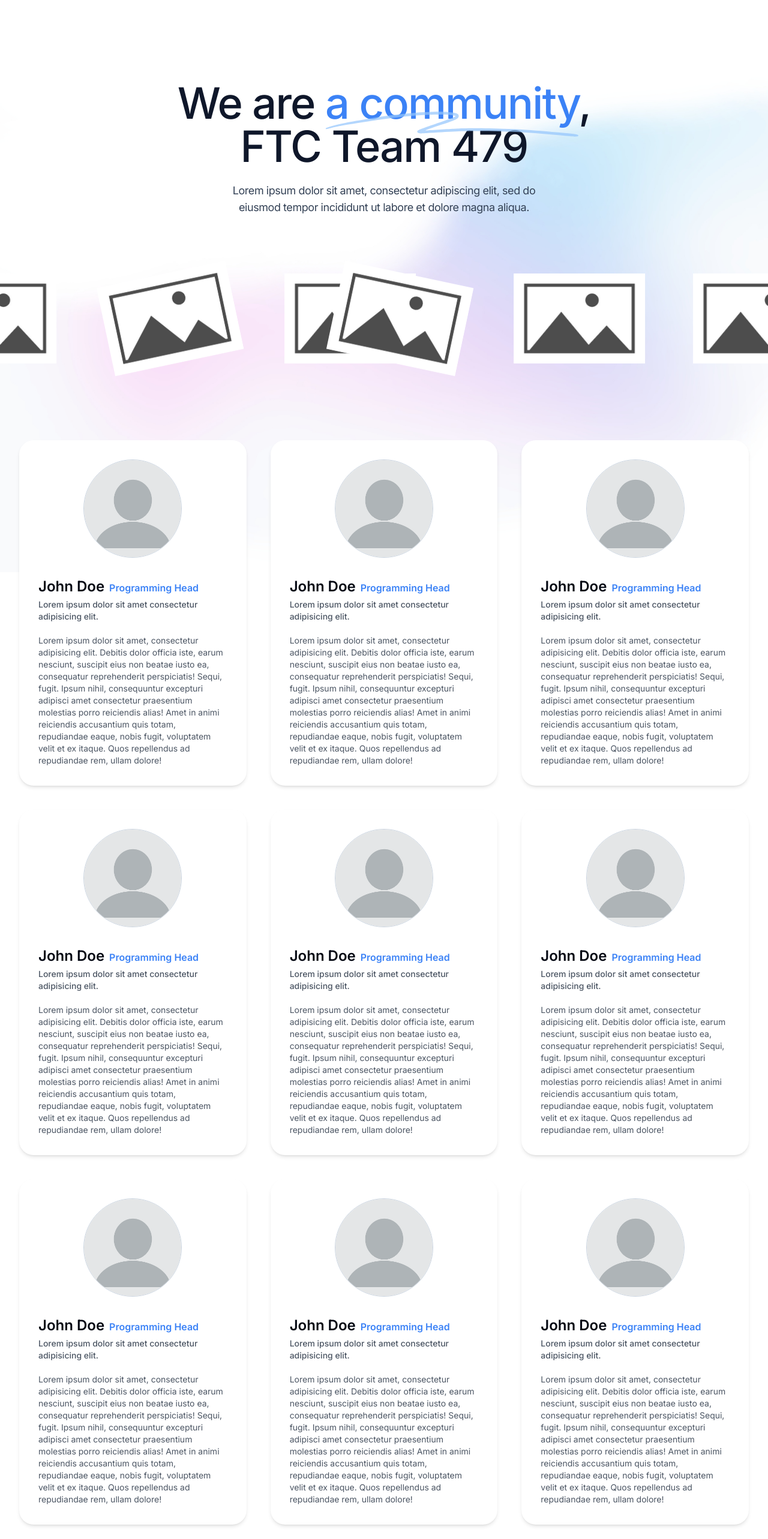
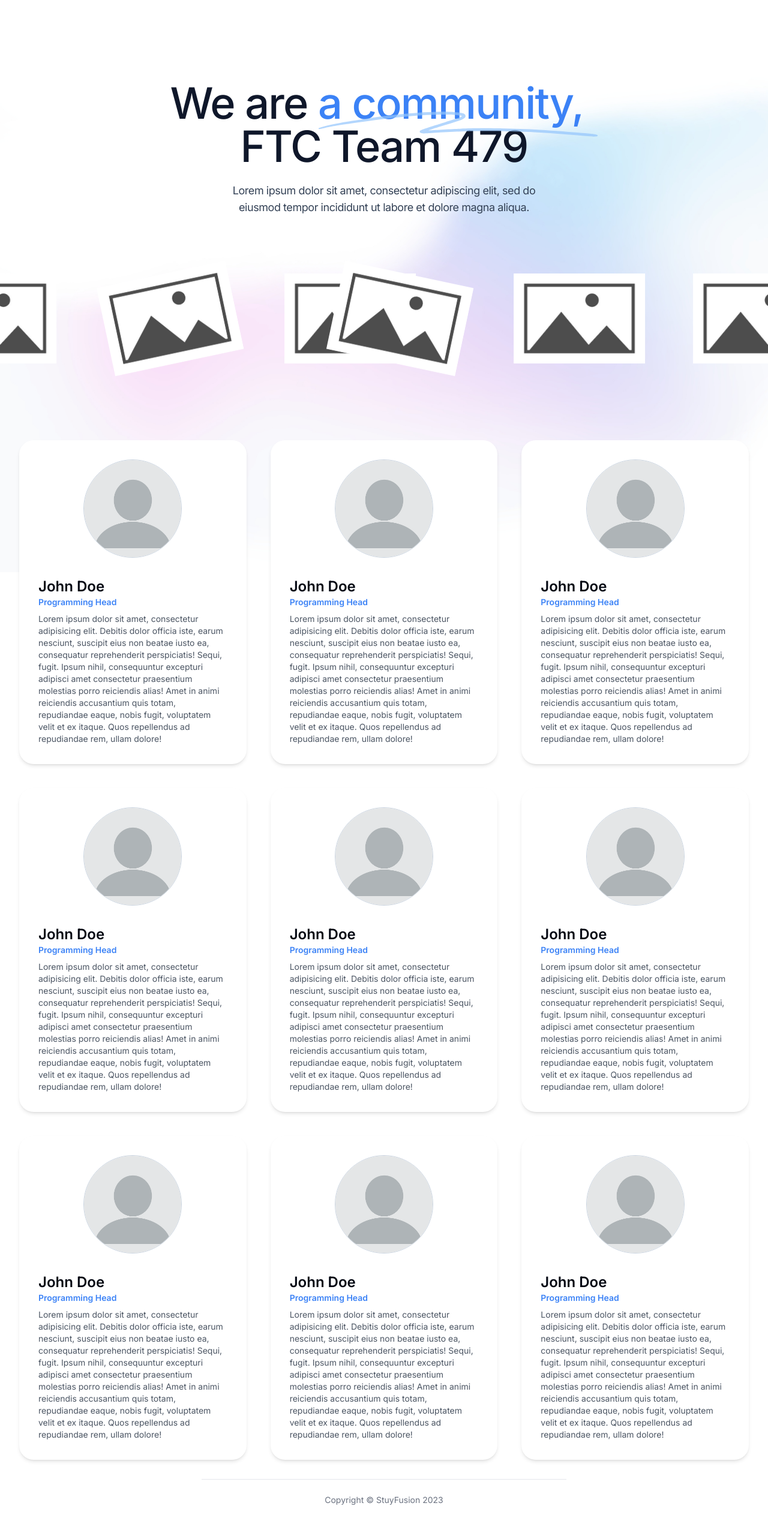
Before and after one commit to fusion479/fusion479.com, a Next.js app: page /about in a window 1280 px wide. Shown: the part 120-2686 px from the top of the page at 60% size. Built offline with nearby package versions, Linux system fonts and the light colour scheme.

Commit message:
typewriter + init robots page

```diff
--- a/package.json
+++ b/package.json
@@ -13,7 +13,8 @@
     "next": "13.5.6",
     "react": "^18",
     "react-dom": "^18",
-    "react-icons": "^4.11.0"
+    "react-icons": "^4.11.0",
+    "typewriter-effect": "^2.21.0"
   },
   "devDependencies": {
     "@types/node": "^20",
--- a/src/app/about/components/Hero.tsx
+++ b/src/app/about/components/Hero.tsx
@@ -4,7 +4,7 @@ export default function Hero() {
   return (
     <div className="max-w-3xl ml-auto mr-auto">
       <Title
-        bold="a community"
+        bold="a community,"
         description="Lorem ipsum dolor sit amet, consectetur adipiscing elit, sed do eiusmod tempor incididunt ut labore et dolore magna aliqua."
       />
     </div>
--- a/src/app/about/components/Team.tsx
+++ b/src/app/about/components/Team.tsx
@@ -18,13 +18,10 @@ export default function Team() {
           <span className="text-base font-semibold md:text-2xl text-gray-950">
             John Doe
           </span>
-          <span className="px-2 text-sm font-semibold md:text-base text-blue-500">
+          <p className="text-sm font-semibold text-blue-500">
             Programming Head
-          </span>
-          <p className="py-1 text-xs font-medium text-gray-600 md:text-sm">
-            Lorem ipsum dolor sit amet consectetur adipisicing elit.
           </p>
-          <p className="pt-4 text-xs font-normal text-gray-600 md:text-sm">
+          <p className="pt-2 text-xs font-normal text-gray-600 md:text-sm">
             Lorem ipsum dolor sit amet, consectetur adipisicing elit. Debitis
             dolor officia iste, earum nesciunt, suscipit eius non beatae iusto
             ea, consequatur reprehenderit perspiciatis! Sequi, fugit. Ipsum
--- a/src/app/about/page.tsx
+++ b/src/app/about/page.tsx
@@ -8,6 +8,7 @@ import backgroundImage from "../../../public/backgrounds/spray_bg.jpg";
 import { useEffect, useState } from "react";
 import Slider from "./components/Slider";
 import Team from "./components/Team";
+import Copyright from "@/components/Copyright";
 
 export default function About() {
   const [offsetY, setOffsetY] = useState(0);
@@ -41,6 +42,7 @@ export default function About() {
       <Slider />
       <Container className="relative mt-32">
         <Team />
+        <Copyright theme="dark" />
       </Container>
     </motion.section>
   );
--- a/src/app/components/Hero.tsx
+++ b/src/app/components/Hero.tsx
@@ -4,9 +4,10 @@ import Title from "@/components/Title";
 export default function Hero() {
   return (
     <div className="flex">
-      <div>
+      <div className="w-7/12">
         <Title
-          bold="Stuy Fusion"
+          bold={["Stuy Fusion,", "a community,", "engineers,"]}
+          loop
           description={
             "Stuyvesant FTC Team 479 is a robotics team based in New York City that competes in the FIRST Tech Challenge."
           }
@@ -16,7 +17,11 @@ export default function Hero() {
           <AiOutlineInstagram className="inline-block w-10 h-10 mt-8 ml-4 text-gray-500 hover:text-gray-600 cursor-pointer duration-150" />
         </div>
       </div>
-      <img src="/placeholder_image.jpg" alt="3D model of robot" />
+      <img
+        src="/placeholder_image.jpg"
+        alt="3D model of robot"
+        className="w-5/12"
+      />
     </div>
   );
 }
--- a/src/app/page.tsx
+++ b/src/app/page.tsx
@@ -38,7 +38,7 @@ export default function Home() {
       <Container className="relative">
         <Hero />
         <Sponsors />
-        <Copyright />
+        <Copyright theme="light" />
       </Container>
     </motion.section>
   );
--- /dev/null
+++ b/src/app/robots/page.tsx
@@ -0,0 +1,3 @@
+export default function Robots() {
+  return <></>;
+}
--- a/src/components/Copyright.tsx
+++ b/src/components/Copyright.tsx
@@ -1,8 +1,12 @@
-export default function Copyright() {
+export default function Copyright({ theme }: { theme: "dark" | "light" }) {
   return (
     <>
       <div className="border-t-[1px] w-1/2 ml-auto mt-8 mr-auto" />
-      <div className="text-center text-sm text-gray-50 text-bold sm:text-center dark:text-gray-400 pt-6">
+      <div
+        className={`text-center text-sm text-gray-50 text-bold sm:text-center pt-6 ${
+          theme === "light" ? "text-gray-50" : " text-gray-500"
+        }`}
+      >
         Copyright © StuyFusion 2023
       </div>
     </>
--- a/src/components/Title.tsx
+++ b/src/components/Title.tsx
@@ -1,10 +1,13 @@
 import { motion } from "framer-motion";
+import Typewriter from "typewriter-effect";
 
 export default function Title({
   bold,
   description,
+  loop = false,
 }: {
-  bold: string;
+  loop?: boolean;
+  bold: string | string[];
   description: string;
 }) {
   return (
@@ -28,9 +31,17 @@ export default function Title({
           >
             <path d="M203.371.916c-26.013-2.078-76.686 1.963-124.73 9.946L67.3 12.749C35.421 18.062 18.2 21.766 6.004 25.934 1.244 27.561.828 27.778.874 28.61c.07 1.214.828 1.121 9.595-1.176 9.072-2.377 17.15-3.92 39.246-7.496C123.565 7.986 157.869 4.492 195.942 5.046c7.461.108 19.25 1.696 19.17 2.582-.107 1.183-7.874 4.31-25.75 10.366-21.992 7.45-35.43 12.534-36.701 13.884-2.173 2.308-.202 4.407 4.442 4.734 2.654.187 3.263.157 15.593-.78 35.401-2.686 57.944-3.488 88.365-3.143 46.327.526 75.721 2.23 130.788 7.584 19.787 1.924 20.814 1.98 24.557 1.332l.066-.011c1.201-.203 1.53-1.825.399-2.335-2.911-1.31-4.893-1.604-22.048-3.261-57.509-5.556-87.871-7.36-132.059-7.842-23.239-.254-33.617-.116-50.627.674-11.629.54-42.371 2.494-46.696 2.967-2.359.259 8.133-3.625 26.504-9.81 23.239-7.825 27.934-10.149 28.304-14.005.417-4.348-3.529-6-16.878-7.066Z" />
           </svg>
-          <span>{bold}</span>
+          <Typewriter
+            options={{
+              strings: bold,
+              autoStart: true,
+              loop: loop,
+              deleteSpeed: 25,
+            }}
+            component="span"
+          />
         </span>
-        , FTC Team 479
+        <p>FTC Team 479</p>
       </motion.h1>
       <motion.p
         initial={{ opacity: 0, x: -100 }}
```
Also changed, not shown: 1 other file (tests, documents, lock files or other folders).
